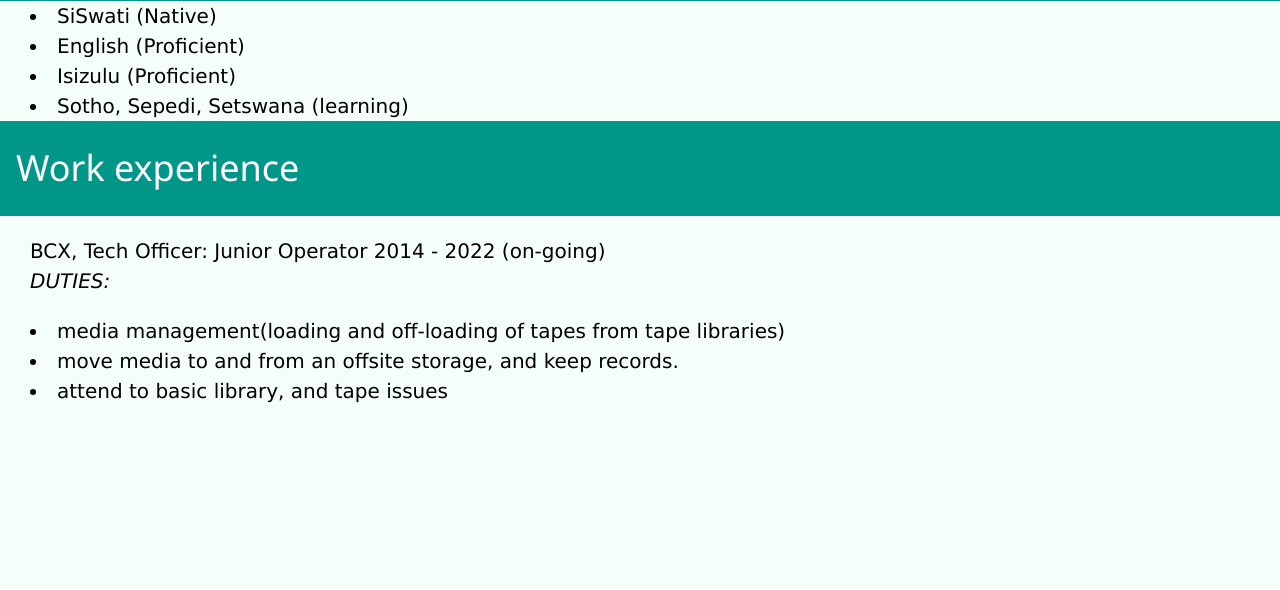
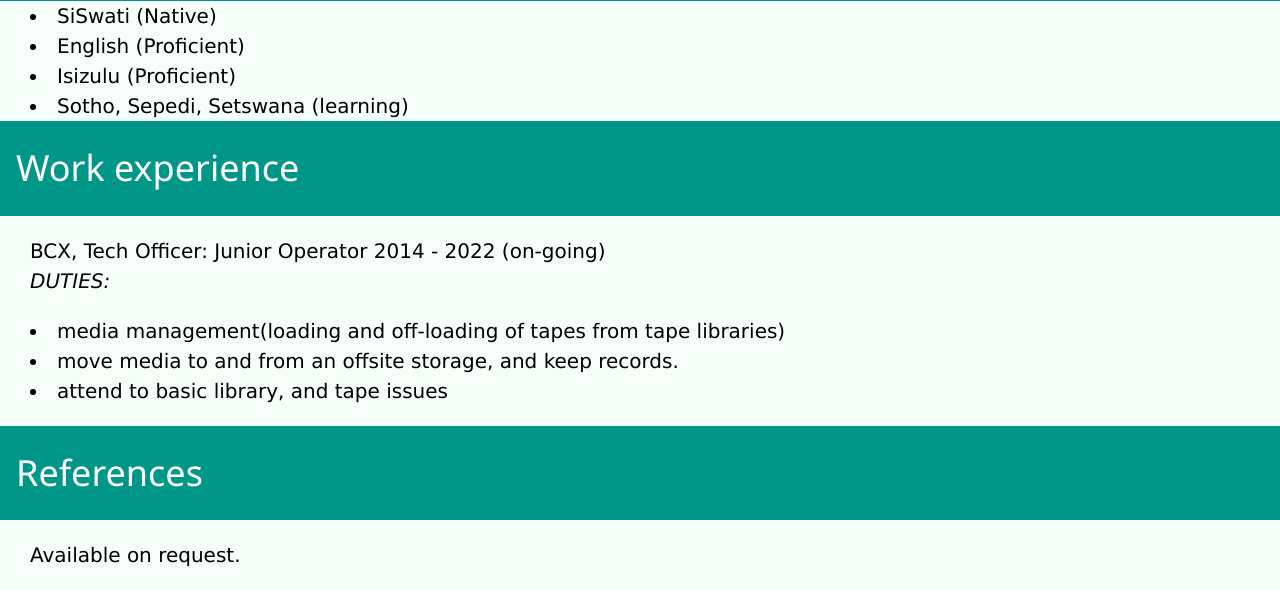
Before and after one commit to coolndlela/coolndlela.github.io, a plain HTML site: page about-me.html in a window 1280 px wide. Shown: the part 652-1242 px from the top of the page. Before the commit the page ends 1078 px from the top, so only its background shows below. Drawn offline with nearby package versions, Linux system fonts and the light colour scheme.

Commit message:
progress

```diff
--- a/about-me.html
+++ b/about-me.html
@@ -31,7 +31,11 @@
 		}
 
 	li{
-	text-indent : 30px;
+		text-indent : 30px;
+	}
+
+	p{
+		margin-left : 30px;
 	}
 </style>
 
@@ -83,5 +87,11 @@
 			<li>move media to and from an offsite storage, and keep records.</li>
 			<li>attend to basic library, and tape issues</li>
 		</p>
+
+	<div class="w3-container w3-teal">
+		<p><h1>References</h1></p>
+	</div>
+
+		<p>Available on request.</p>
 </body>
 </html>
```
